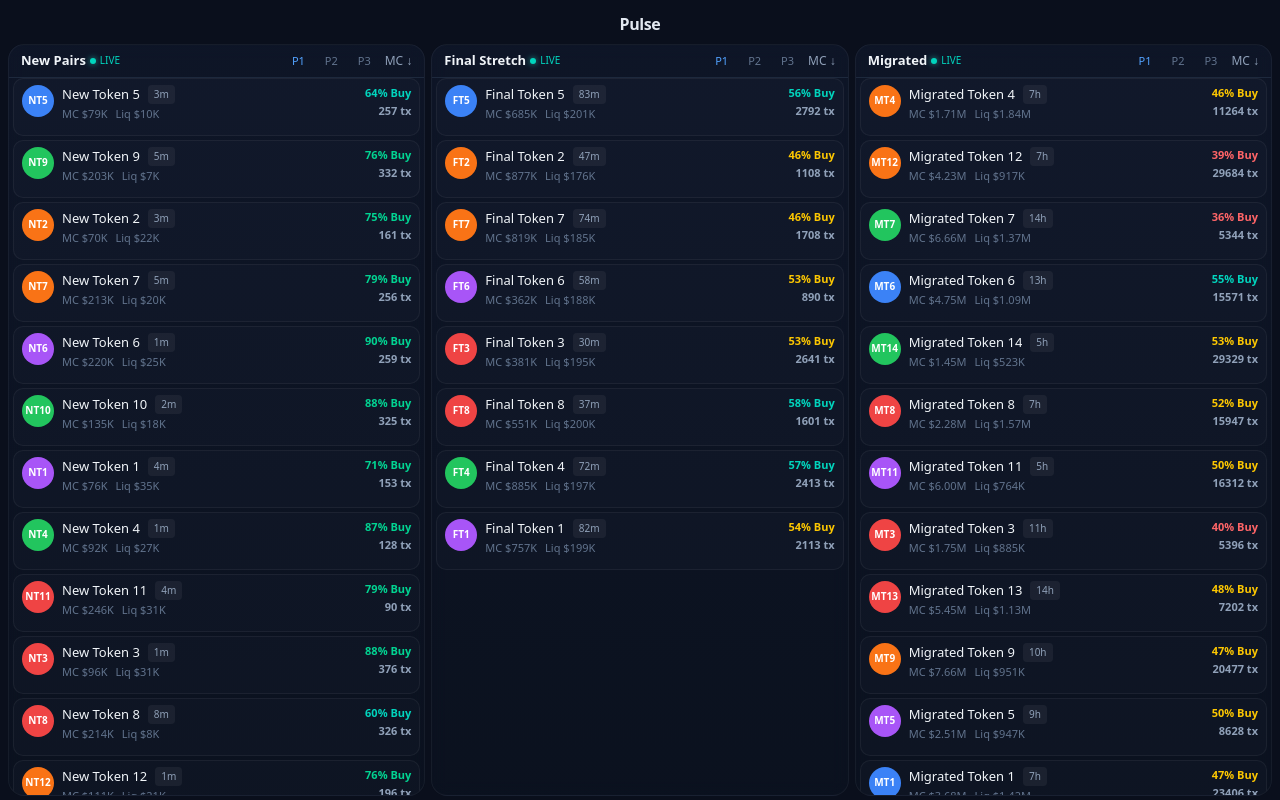
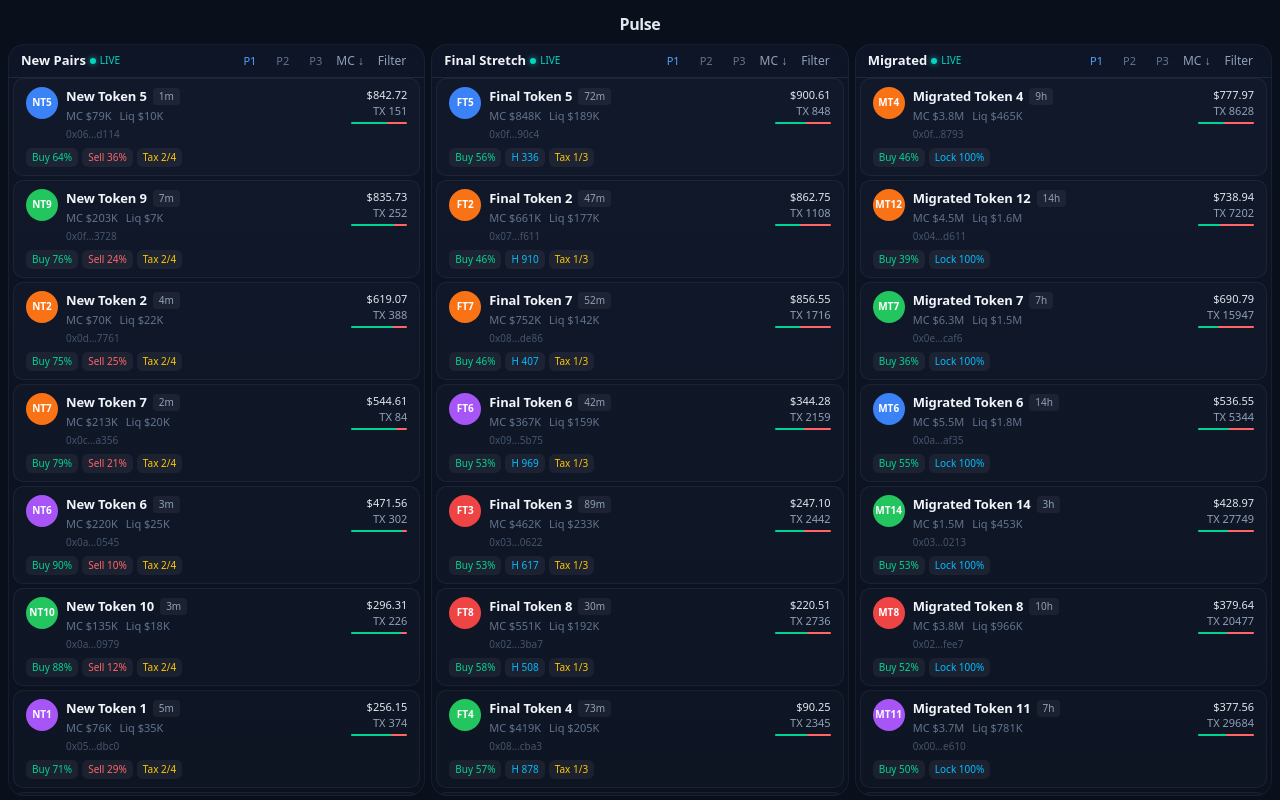
Before and after one commit to aryabhupathi/eterna, a Next.js app: page / in a window 1280 px wide. Built offline with nearby package versions, Linux system fonts and the light colour scheme.

Commit message:
Complete

```diff
--- a/components/token/TokenColumn.tsx
+++ b/components/token/TokenColumn.tsx
@@ -11,6 +11,10 @@ import { TokenColumnHeader } from "./TokenColumnHeader";
 import { ProgressiveList } from "./ProgressiveList";
 import { EmptyState } from "./EmptyState";
 const DEFAULT_SORT: SortState = { key: "price", order: "desc" };
+type TokenFilter = {
+  search?: string;
+  minMarketCap?: number;
+};
 export function TokenColumn({
   stage,
   title,
@@ -25,11 +29,29 @@ export function TokenColumn({
   });
   const [preset, setPreset] = useState<PresetKey>("P1");
   const [sort, setSort] = useState<SortState>(DEFAULT_SORT);
+  const [filter, setFilter] = useState<TokenFilter>({});
   const visibleTokens = useMemo(() => {
     if (!data?.length) return [];
-    const filtered = data.filter(PRESETS[preset]);
-    return sortTokens(filtered.length ? filtered : data, sort);
-  }, [data, preset, sort]);
+    let list = data.filter(PRESETS[preset]);
+    list = list.filter((t) => {
+      if (
+        filter.search &&
+        !`${t.name} ${t.symbol}`
+          .toLowerCase()
+          .includes(filter.search.toLowerCase())
+      ) {
+        return false;
+      }
+      if (
+        filter.minMarketCap !== undefined &&
+        t.marketCap < filter.minMarketCap
+      ) {
+        return false;
+      }
+      return true;
+    });
+    return sortTokens(list.length ? list : data, sort);
+  }, [data, preset, sort, filter]);
   return (
     <div
       className="
@@ -47,6 +69,8 @@ export function TokenColumn({
         onChange={setSort}
         preset={preset}
         onPresetChange={setPreset}
+        filter={filter}
+        onFilterChange={setFilter}
       />
       <div
         className="
--- a/components/token/TokenColumnHeader.tsx
+++ b/components/token/TokenColumnHeader.tsx
@@ -2,19 +2,26 @@
 import clsx from "clsx";
 import { PresetKey } from "@/types/presets";
 import { SortState } from "@/types/sortTokens";
+import { useState } from "react";
+import { TokenFilter } from "@/types/token";
 export function TokenColumnHeader({
   title,
   sort,
   onChange,
   preset,
   onPresetChange,
+  filter,
+  onFilterChange,
 }: {
   title: string;
   sort: SortState;
   onChange: (s: SortState) => void;
   preset: PresetKey;
   onPresetChange: (p: PresetKey) => void;
+  filter: TokenFilter;
+  onFilterChange: (f: TokenFilter) => void;
 }) {
+  const [open, setOpen] = useState(false);
   const toggleMarketCapSort = () => {
     onChange({
       key: "marketCap",
@@ -22,7 +29,9 @@ export function TokenColumnHeader({
     });
   };
   return (
-    <div className="flex items-center justify-between border-b border-slate-800 px-3 py-1.5">
+    <div className="border-b border-slate-800">
+      {/* ================= HEADER ROW ================= */}
+      <div className="flex items-center justify-between px-3 py-1.5">
         <div className="flex items-center gap-1">
           <span className="text-[13px] font-semibold">{title}</span>
           <span className="flex items-center gap-1 text-[10px] text-teal-400">
@@ -31,6 +40,7 @@ export function TokenColumnHeader({
           </span>
         </div>
         <div className="flex items-center gap-2">
+          {/* Presets */}
           {(["P1", "P2", "P3"] as PresetKey[]).map((p) => (
             <button
               key={p}
@@ -45,13 +55,73 @@ export function TokenColumnHeader({
               {p}
             </button>
           ))}
+          {/* Sort */}
           <button
             onClick={toggleMarketCapSort}
             className="text-xs text-slate-400 hover:text-slate-200"
           >
             MC {sort.order === "asc" ? "↑" : "↓"}
           </button>
+          {/* Filter toggle */}
+          <button
+            onClick={() => setOpen((v) => !v)}
+            className={clsx(
+              "text-xs px-1.5 rounded",
+              open ? "text-emerald-400" : "text-slate-400 hover:text-slate-200"
+            )}
+          >
+            Filter
+          </button>
         </div>
+      </div>
+      {/* ================= FILTER ROW ================= */}
+      {open && (
+        <div className="px-3 py-2 bg-slate-900/60 flex gap-2 items-center text-xs">
+          {/* Search */}
+          <input
+            placeholder="Search token…"
+            value={filter.search ?? ""}
+            onChange={(e) =>
+              onFilterChange({ ...filter, search: e.target.value })
+            }
+            className="
+              flex-1
+              bg-black border border-white/10
+              px-2 py-1 rounded
+              outline-none
+              focus:border-emerald-400
+            "
+          />
+          {/* Min Market Cap */}
+          <input
+            type="number"
+            placeholder="Min MC"
+            value={filter.minMarketCap ?? ""}
+            onChange={(e) =>
+              onFilterChange({
+                ...filter,
+                minMarketCap: e.target.value
+                  ? Number(e.target.value)
+                  : undefined,
+              })
+            }
+            className="
+              w-24
+              bg-black border border-white/10
+              px-2 py-1 rounded
+              outline-none
+              focus:border-emerald-400
+            "
+          />
+          {/* Clear */}
+          <button
+            onClick={() => onFilterChange({})}
+            className="text-slate-400 hover:text-slate-200"
+          >
+            ✕
+          </button>
+        </div>
+      )}
     </div>
   );
 }
--- a/components/token/TokenRow.tsx
+++ b/components/token/TokenRow.tsx
@@ -9,6 +9,69 @@ import {
   TooltipTrigger,
 } from "@/components/ui/tooltip";
 import { getAvatarColor, getTokenAvatarText } from "@/services/ImageUtil";
+
+function formatCompact(n?: number) {
+  if (typeof n !== "number") return "—";
+  if (n >= 1_000_000) return `${(n / 1_000_000).toFixed(1)}M`;
+  if (n >= 1_000) return `${Math.round(n / 1_000)}K`;
+  return n.toString();
+}
+function TxBar({ ratio }: { ratio: number }) {
+  const buy = Math.round(ratio * 100);
+  const sell = 100 - buy;
+  return (
+    <Tooltip>
+      <TooltipTrigger asChild>
+        <div className="mt-0.5 h-0.5 w-14 rounded bg-white/10 overflow-hidden flex cursor">
+          <div className="h-full bg-emerald-400" style={{ width: `${buy}%` }} />
+          <div className="h-full bg-red-400" style={{ width: `${sell}%` }} />
+        </div>
+      </TooltipTrigger>
+      <TooltipContent>
+        Buy {buy}% / Sell {sell}%
+      </TooltipContent>
+    </Tooltip>
+  );
+}
+function Pill({
+  label,
+  value,
+  color,
+}: {
+  label: string;
+  value: string;
+  color: string;
+}) {
+  const colorMap: Record<string, string> = {
+    green: "text-emerald-400",
+    red: "text-red-400",
+    yellow: "text-yellow-400",
+    blue: "text-sky-400",
+  };
+  const descriptions: Record<string, string> = {
+    Buy: "Buy transaction ratio",
+    Sell: "Sell transaction ratio",
+    Tax: "Buy / Sell tax",
+    Lock: "Liquidity lock percentage",
+    H: "Total holders",
+  };
+  return (
+    <Tooltip>
+      <TooltipTrigger asChild>
+        <div
+          className={clsx(
+            "px-1.5 py-0.5 rounded-md text-[10px] font-medium cursor",
+            "bg-white/5",
+            colorMap[color]
+          )}
+        >
+          {label} {value}
+        </div>
+      </TooltipTrigger>
+      <TooltipContent>{descriptions[label] ?? label}</TooltipContent>
+    </Tooltip>
+  );
+}
 export const TokenRow = React.memo(function TokenRow({
   token,
 }: {
@@ -18,7 +81,6 @@ export const TokenRow = React.memo(function TokenRow({
   const prevPriceRef = useRef<number | null>(null);
   const flashRef = useRef<HTMLSpanElement | null>(null);
   useEffect(() => {
-    if (typeof token.price !== "number") return;
     const prev = prevPriceRef.current;
     prevPriceRef.current = token.price;
     if (prev == null || token.price === prev) return;
@@ -26,19 +88,11 @@ export const TokenRow = React.memo(function TokenRow({
     if (!el) return;
     const cls = token.price > prev ? "flash-up" : "flash-down";
     el.classList.add(cls);
-    const t = setTimeout(() => {
-      el.classList.remove(cls);
-    }, 300);
+    const t = setTimeout(() => el.classList.remove(cls), 300);
     return () => clearTimeout(t);
   }, [token.price]);
   function handleClick() {
     router.push(`/pulse/${token.id}`);
-  }
-  function formatCompact(n?: number) {
-    if (typeof n !== "number") return "—";
-    if (n >= 1_000_000) return `${(n / 1_000_000).toFixed(2)}M`;
-    if (n >= 1_000) return `${Math.round(n / 1_000)}K`;
-    return n.toString();
   }
   return (
     <div
@@ -47,14 +101,14 @@ export const TokenRow = React.memo(function TokenRow({
       onClick={handleClick}
       onKeyDown={(e) => e.key === "Enter" && handleClick()}
       className={clsx(
-        "group flex items-start gap-2",
-        "h-14.5 px-2 py-1.5",
+        "group w-full",
         "rounded-[10px] border border-white/5 bg-white/2",
-        "transition-transform duration-150 transform-gpu",
-        "hover:border-teal-400/30",
-        "active:scale-[0.98]"
+        "px-3 py-2",
+        "hover:bg-white/4 hover:border-teal-400/30",
+        "transition-all duration-150"
       )}
     >
+      <div className="flex items-start gap-2">
         <div
           className="w-8 h-8 rounded-full flex items-center justify-center
           text-[10px] font-bold text-white shrink-0"
@@ -63,48 +117,69 @@ export const TokenRow = React.memo(function TokenRow({
           {getTokenAvatarText(token.name)}
         </div>
         <div className="flex-1 min-w-0">
-        <div className="flex items-center gap-2 min-w-0">
-          <span className="truncate text-[13px] font-medium">{token.name}</span>
-          <span className="text-[10px] px-1.5 py-0.5 rounded bg-white/5 text-slate-400">
+          <div className="flex items-center gap-1.5">
+            <Tooltip>
+              <TooltipTrigger asChild>
+                <span className="truncate text-[13px] font-semibold tracking-[-0.01em] cursor-pointer">
+                  {token.name}
+                </span>
+              </TooltipTrigger>
+              <TooltipContent>View token details</TooltipContent>
+            </Tooltip>
+            <Tooltip>
+              <TooltipTrigger asChild>
+                <span className="text-[10px] px-1.5 py-px rounded bg-white/5 text-slate-400 cursor">
                   {token.age}
                 </span>
+              </TooltipTrigger>
+              <TooltipContent>Token age since launch</TooltipContent>
+            </Tooltip>
           </div>
-        <div className="flex gap-2 text-[11px] mt-0.5 text-slate-500">
-          <span>MC ${formatCompact(token.marketCap)}</span>
+          <div className="mt-0.5 text-[11px] text-slate-500 flex gap-2">
             <Tooltip>
               <TooltipTrigger asChild>
-              <span className="cursor-help">
-                Liq ${formatCompact(token.liquidity)}
+                <span>MC ${formatCompact(token.marketCap)}</span>
+              </TooltipTrigger>
+              <TooltipContent>Market capitalization</TooltipContent>
+            </Tooltip>
+            <Tooltip>
+              <TooltipTrigger asChild>
+                <span>Liq ${formatCompact(token.liquidity)}</span>
+              </TooltipTrigger>
+              <TooltipContent>Liquidity in pool</TooltipContent>
+            </Tooltip>
+          </div>
+          <Tooltip>
+            <TooltipTrigger asChild>
+              <div className="mt-0.5 text-[10px] text-slate-600 cursor-copy">
+                {token.shortAddress}
+              </div>
+            </TooltipTrigger>
+            <TooltipContent>Click to copy address</TooltipContent>
+          </Tooltip>
+        </div>
+        <div className="flex flex-col items-end text-[11px] font-medium">
+          <Tooltip>
+            <TooltipTrigger asChild>
+              <span ref={flashRef} className="text-slate-200">
+                ${token.price.toFixed(2)}
               </span>
             </TooltipTrigger>
-            <TooltipContent>Liquidity locked: 95%</TooltipContent>
+            <TooltipContent>Latest traded price</TooltipContent>
           </Tooltip>
+          <Tooltip>
+            <TooltipTrigger asChild>
+              <span className="text-slate-400">TX {token.txCount}</span>
+            </TooltipTrigger>
+            <TooltipContent>Total transactions</TooltipContent>
+          </Tooltip>
+          <TxBar ratio={token.txRatio} />
         </div>
       </div>
-      <div className="flex flex-col items-end gap-0.5">
-        <Tooltip>
-          <TooltipTrigger asChild>
-            <span
-              ref={flashRef}
-              className={clsx(
-                "text-[11px] font-semibold transition-colors",
-                token.buyRatio >= 0.7
-                  ? "text-emerald-400"
-                  : token.buyRatio >= 0.55
-                  ? "text-teal-400"
-                  : token.buyRatio >= 0.45
-                  ? "text-yellow-400"
-                  : "text-red-400"
-              )}
-            >
-              {(token.buyRatio * 100).toFixed(0)}% Buy
-            </span>
-          </TooltipTrigger>
-          <TooltipContent>Buy vs Sell ratio</TooltipContent>
-        </Tooltip>
-        <span className="text-[11px] font-semibold text-slate-400">
-          {token.txCount} tx
-        </span>
+      <div className="mt-1.5 flex flex-wrap gap-1">
+        {token.pills?.map((p) => (
+          <Pill key={p.key} label={p.label} value={p.value} color={p.color} />
+        ))}
       </div>
     </div>
   );
--- a/components/ui/tooltip.tsx
+++ b/components/ui/tooltip.tsx
@@ -39,14 +39,17 @@ function TooltipContent({
       <TooltipPrimitive.Content
         data-slot="tooltip-content"
         sideOffset={sideOffset}
-        className={cn(
-          "bg-foreground text-background animate-in fade-in-0 zoom-in-95 data-[state=closed]:animate-out data-[state=closed]:fade-out-0 data-[state=closed]:zoom-out-95 data-[side=bottom]:slide-in-from-top-2 data-[side=left]:slide-in-from-right-2 data-[side=right]:slide-in-from-left-2 data-[side=top]:slide-in-from-bottom-2 z-50 w-fit origin-(--radix-tooltip-content-transform-origin) rounded-md px-3 py-1.5 text-xs text-balance",
-          className
-        )}
+         className={cn(
+      "z-50 overflow-hidden rounded-md border border-white/10",
+      "bg-[#1e2329] text-[#eaecef]",
+      "px-2 py-1 text-[11px]",
+      "shadow-lg animate-in fade-in-0 zoom-in-95",
+      className
+    )}
         {...props}
       >
         {children}
-        <TooltipPrimitive.Arrow className="bg-foreground fill-foreground z-50 size-2.5 translate-y-[calc(-50%-2px)] rotate-45 rounded-[2px]" />
+        <TooltipPrimitive.Arrow className="bg-foreground fill-foreground z-50 size-2.5 translate-y-[calc(-50%-2px)] rotate-45 rounded-xs" />
       </TooltipPrimitive.Content>
     </TooltipPrimitive.Portal>
   );
--- a/services/mockGenerator.ts
+++ b/services/mockGenerator.ts
@@ -6,76 +6,143 @@ const randomFloat = (min: number, max: number, fixed = 2) =>
 const randomAddress = (seed: number) =>
   `0x${(Math.random().toString(16) + seed).replace(".", "").slice(0, 40)}`;
 const randomPrice = (min: number, max: number) =>
-  Number((Math.random() * (max - min) + min).toFixed(6));
+  Number((Math.random() * (max - min) + min).toFixed(2));
+const shortAddr = (addr: string) => `${addr.slice(0, 4)}…${addr.slice(-4)}`;
 export function generateNewPairs(): Token[] {
-  return Array.from({ length: 12 }).map((_, i) => ({
+  return Array.from({ length: 12 }).map((_, i) => {
+    const address = randomAddress(i);
+    const buyRatio = randomFloat(0.6, 0.9);
+    return {
       id: `new-${i}`,
       name: `New Token ${i + 1}`,
       symbol: `N${i + 1}`,
-    address: randomAddress(i),
-    price: randomPrice(0.00001, 0.01),
-    image: "",
+      address,
+      shortAddress: shortAddr(address),
+      image: "/token-placeholder.png",
+      chain: "BNB",
+      price: randomPrice(1, 1000),
       marketCap: random(50_000, 250_000),
       liquidity: random(5_000, 40_000),
       volume: random(10_000, 80_000),
-    riskScore: random(10, 30),
       txCount: random(50, 400),
+      txRatio: buyRatio,
       holders: random(20, 150),
-    buyRatio: randomFloat(0.6, 0.9),
+      buyRatio,
       buyTax: 2,
       sellTax: 4,
       dexListed: false,
+      trending: i < 3,
+      verified: false,
       age: `${random(1, 8)}m`,
       createdAt: new Date().toISOString(),
       stage: "new",
-    trending: i < 3,
-  }));
+      riskScore: random(10, 30),
+      statusIcons: [i < 3 ? "rocket" : "search", "shield"],
+      pills: [
+        {
+          key: "buy",
+          label: "Buy",
+          value: `${Math.round(buyRatio * 100)}%`,
+          color: "green",
+        },
+        {
+          key: "sell",
+          label: "Sell",
+          value: `${Math.round((1 - buyRatio) * 100)}%`,
+          color: "red",
+        },
+        { key: "tax", label: "Tax", value: "2/4", color: "yellow" },
+      ],
+    };
+  });
 }
 export function generateFinalStretch(): Token[] {
-  return Array.from({ length: 8 }).map((_, i) => ({
+  return Array.from({ length: 8 }).map((_, i) => {
+    const address = randomAddress(i);
+    const buyRatio = randomFloat(0.45, 0.7);
+    return {
       id: `final-${i}`,
       name: `Final Token ${i + 1}`,
       symbol: `F${i + 1}`,
-    address: randomAddress(i),
-    price: randomPrice(0.00001, 0.01),
-    image: "",
+      address,
+      shortAddress: shortAddr(address),
+      image: "/token-placeholder.png",
+      chain: "BNB",
+      price: randomPrice(1,1000),
       marketCap: random(350_000, 900_000),
       liquidity: random(80_000, 250_000),
       volume: random(150_000, 600_000),
-    riskScore: random(40, 55),
       txCount: random(800, 3000),
+      txRatio: buyRatio,
       holders: random(300, 1200),
-    buyRatio: randomFloat(0.45, 0.7),
+      buyRatio,
       buyTax: 1,
       sellTax: 3,
       dexListed: true,
+      trending: i < 2,
+      verified: true,
       age: `${random(30, 90)}m`,
       createdAt: new Date().toISOString(),
       stage: "final",
-    trending: i < 2,
-  }));
+      riskScore: random(40, 55),
+      statusIcons: ["verified", "shield"],
+      pills: [
+        {
+          key: "buy",
+          label: "Buy",
+          value: `${Math.round(buyRatio * 100)}%`,
+          color: "green",
+        },
+        {
+          key: "holders",
+          label: "H",
+          value: `${random(300, 1200)}`,
+          color: "blue",
+        },
+        { key: "tax", label: "Tax", value: "1/3", color: "yellow" },
+      ],
+    };
+  });
 }
 export function generateMigrated(): Token[] {
-  return Array.from({ length: 15 }).map((_, i) => ({
+  return Array.from({ length: 15 }).map((_, i) => {
+    const address = randomAddress(i);
+    const buyRatio = randomFloat(0.35, 0.55);
+    return {
       id: `mig-${i}`,
       name: `Migrated Token ${i + 1}`,
       symbol: `M${i + 1}`,
-    address: randomAddress(i),
-    price: randomPrice(0.00001, 0.01),
-    image: "",
+      address,
+      shortAddress: shortAddr(address),
+      image: "/token-placeholder.png",
+      chain: "BNB",
+      price: randomPrice(1,1000),
       marketCap: random(1_200_000, 8_000_000),
       liquidity: random(300_000, 2_000_000),
       volume: random(500_000, 5_000_000),
-    riskScore: random(65, 85),
-    txCount: random(5000, 30000),
+      txCount: random(5_000, 30_000),
+      txRatio: buyRatio,
       holders: random(2000, 15000),
-    buyRatio: randomFloat(0.35, 0.55),
+      buyRatio,
       buyTax: 0,
       sellTax: 2,
       dexListed: true,
+      trending: false,
+      verified: true,
       age: `${random(3, 14)}h`,
       createdAt: new Date().toISOString(),
       stage: "migrated",
-    trending: false,
-  }));
+      riskScore: random(65, 85),
+      statusIcons: ["verified"],
+      pills: [
+        {
+          key: "buy",
+          label: "Buy",
+          value: `${Math.round(buyRatio * 100)}%`,
+          color: "green",
+        },
+        { key: "lock", label: "Lock", value: "100%", color: "blue" },
+      ],
+    };
+  });
 }
--- a/types/token.tsx
+++ b/types/token.tsx
@@ -1,29 +1,40 @@
+export type TokenFilter = {
+  search?: string;
+  minMarketCap?: number;
+};
+export type TokenStage = "new" | "final" | "migrated";
+export type StatusIcon = "rocket" | "shield" | "search" | "verified";
+export type MetricPill = {
+  key: "buy" | "sell" | "lock" | "tax" | "holders";
+  label: string;
+  value: string;
+  color: "green" | "red" | "yellow" | "blue";
+};
 export type Token = {
-  price: number;
-  createdAt: string;
   id: string;
   name: string;
   symbol: string;
   address: string;
+  shortAddress: string;
   image: string;
+  chain: "BNB";
+  price: number;
   marketCap: number;
   volume: number;
   liquidity: number;
   txCount: number;
+  txRatio: number;
   holders: number;
   buyRatio: number;
   buyTax: number;
   sellTax: number;
   dexListed: boolean;
+  trending: boolean;
+  verified: boolean;
   age: string;
+  createdAt: string;
   stage: TokenStage;
-  trending: boolean;
   riskScore: number;
+  statusIcons: StatusIcon[];
+  pills: MetricPill[];
 };
-export type TokenStage = "new" | "final" | "migrated";
-export type TradeBubble = {
-  id: string;
-  side: "buy" | "sell";
-  price: number;
-  time: number;
-};
```
Lines whose indentation alone changed are shown as unchanged.
